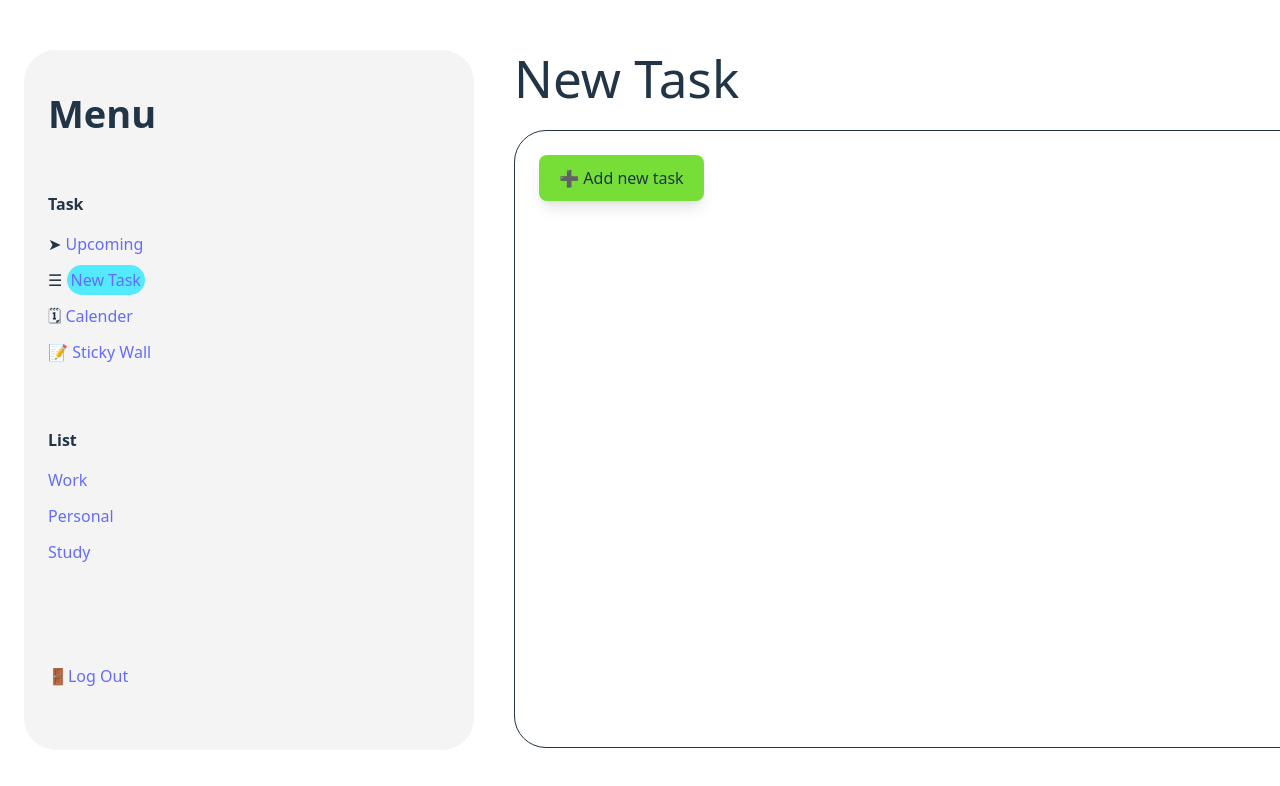
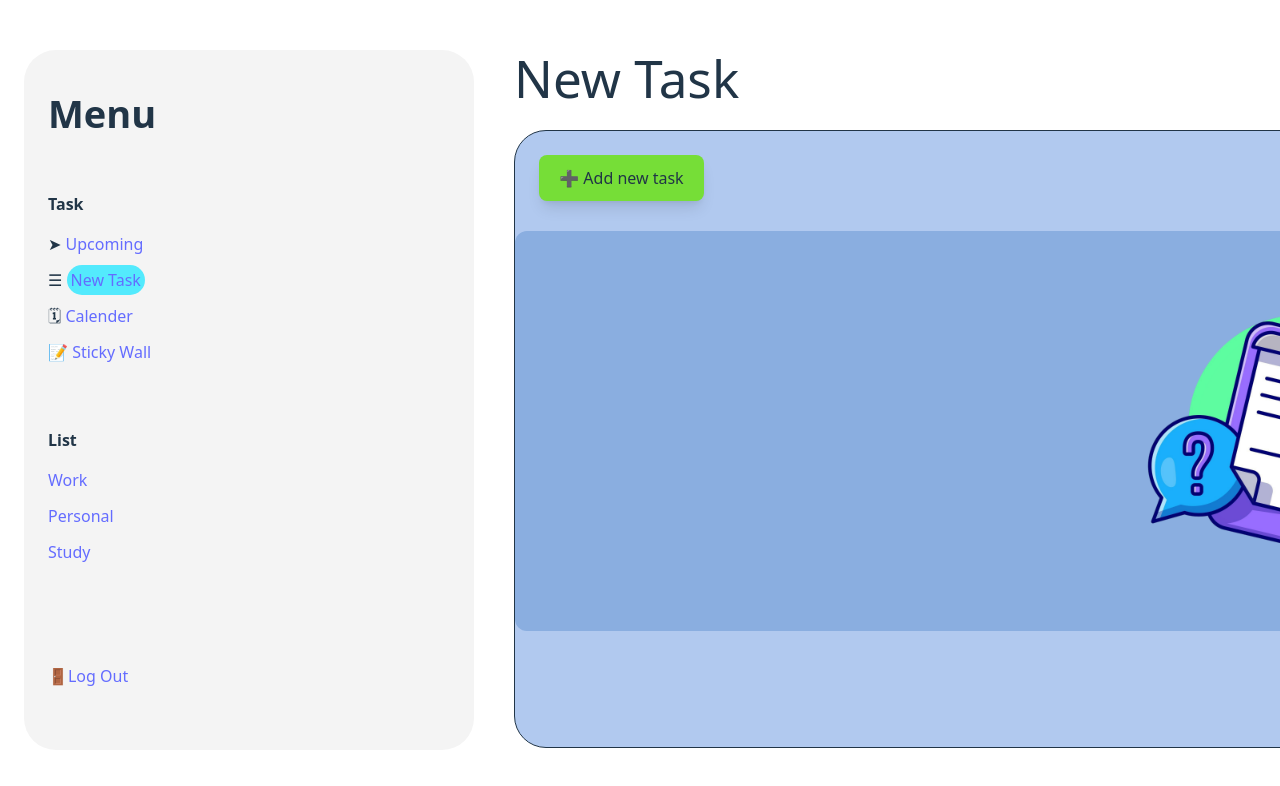
Before and after one commit to Kaluna7/ToDo-List, a React (Vite) app: page /home in a window 1280 px wide. Both pictures are taken after a click on the link "New Task". Shown: the top 786 px of the page. Built offline with nearby package versions, Linux system fonts and the light colour scheme; a web font is replaced by a local one.

Commit message:
Design NewTask.jsx

```diff
--- a/src/Component/NewTask.jsx
+++ b/src/Component/NewTask.jsx
@@ -1,5 +1,6 @@
 import { useState } from "react";
 import AddTask from "./NewTask/AddTask";
+import task from "../assets/task.png";
 
 export default function NewTask() {
 
@@ -7,12 +8,15 @@ export default function NewTask() {
   return (
     <div className="flex flex-col">
       <h1 className="mb-6">New Task</h1>
-      <div className="border w-[980px] h-[618px] rounded-4xl p-6">
+      <div className="border w-[980px] h-[618px] rounded-4xl p-6 relative bg-[#B1C9EF]">
         <div className="">
           <button style={{ background: "#76DE37" }} className="shadow-lg" onClick={() => {setAddTask(true)}}>
             ➕ Add new task
           </button>
           <AddTask show={showAddTask} onClose={() => {setAddTask(false)}}/>
+            <div className="bg-[#8AAEE0] w-full h-100 justify-center absolute top-25 right-0 rounded-xl shadow-[10px ,10px,10px,100px] ">
+               <img src={task} id="task" className="w-100 h-100 right-0 absolute"></img>
+            </div>
         </div>
       </div>
     </div>
```
Also changed, not shown: src/assets/task.png (added).
